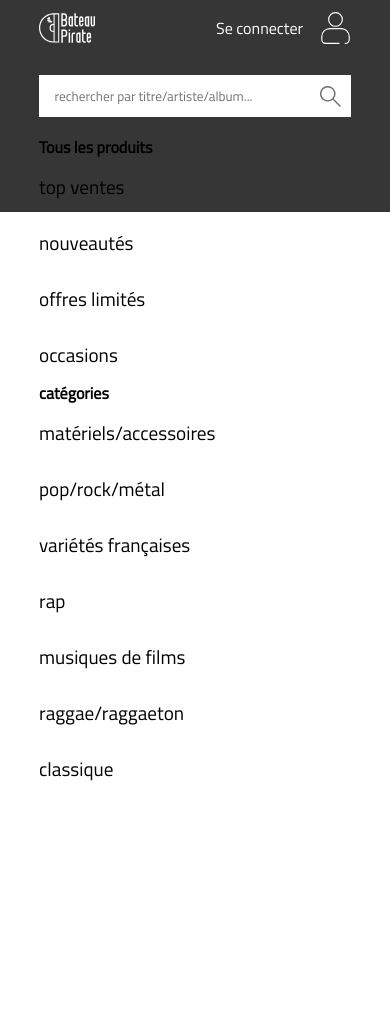
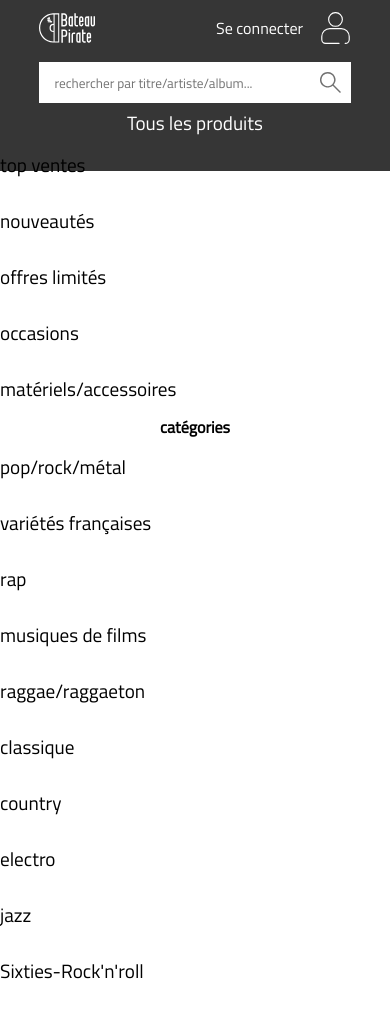
Before and after one commit to Haboske/ecommerce-n-backoffice-UNACHIEVED, a PHP site: page / in a window 390 px wide. Shown: the top 1018 px of the page. Run offline with PHP 8.4, Linux system fonts and the light colour scheme.

Commit message:
v0.0.1.3

```diff
--- a/index.html
+++ b/index.html
@@ -26,8 +26,8 @@
                     <div></div>
                 </button>
             </form>
-            <nav>
-              <span>
+            <nav id="navigation">
+              <span class="link_category_type">
                 <h4>Tous les produits</h4>
               </span>
               <span class="link_category">
@@ -43,10 +43,10 @@
                 <a href='#'>occasions</a>
               </span>
               <span class="link_category">
+                <a href='#'>mat&eacute;riels&#47;accessoires</a>
+              </span>
+              <span class="link_category_type">
                 <h4>cat&eacute;gories</h4>
-              </span>
-              <span class="link_category">
-                <a href='#'>mat&eacute;riels&#47;accessoires</a>
               </span>
               <span class="link_category">
                 <a href='#'>pop&#47;rock&#47;m&eacute;tal</a>
@@ -66,6 +66,19 @@
               <span class="link_category">
                 <a href='#'>classique</a>
               </span>
+              <span class="link_category">
+                <a href='#'>country</a>
+              </span>
+              <span class="link_category">
+                <a href='#'>electro</a>
+              </span>
+              <span class="link_category">
+                <a href='#'>jazz</a>
+              </span>
+              <span class="link_category">
+                <a href='#'>Sixties-Rock'n'roll</a>
+              </span>
+
 
 
 
--- a/style.css
+++ b/style.css
@@ -269,6 +269,9 @@ header{
         }
 }
 @media screen and (min-width: 0px) and (max-width: 640px){
+		header{
+			height: 10.7rem;
+		}
         header img{
             height: 3.5rem;
             width: 3.5rem;
@@ -341,14 +344,16 @@ header{
                     font-size: 1rem;
                     padding-left: 0.3rem;
                 }
-            .prod_cat{
-                display: flex;
-                justify-content: flex-start;
-                width: 100%;
-                height: 1.8rem;
-                margin-top: 2vh;
-                visibility: visible;
-                opacity: 1;
-                transition: ease 0.5s;
-            }
+				#navigation{
+					align-items: center;
+				}
+				.link_category_type:first-of-type h4{
+					color: white;
+					font-weight: 500;
+					font-size: 1.2rem;
+					/*margin-top: 14.5px;*/
+				}
+				.link_category{
+						width: 100vw;
+				}
 }
```
